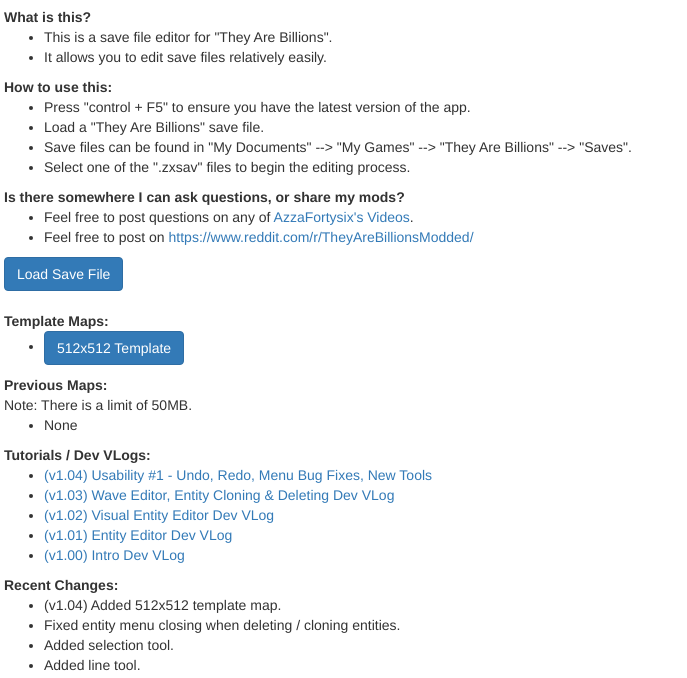
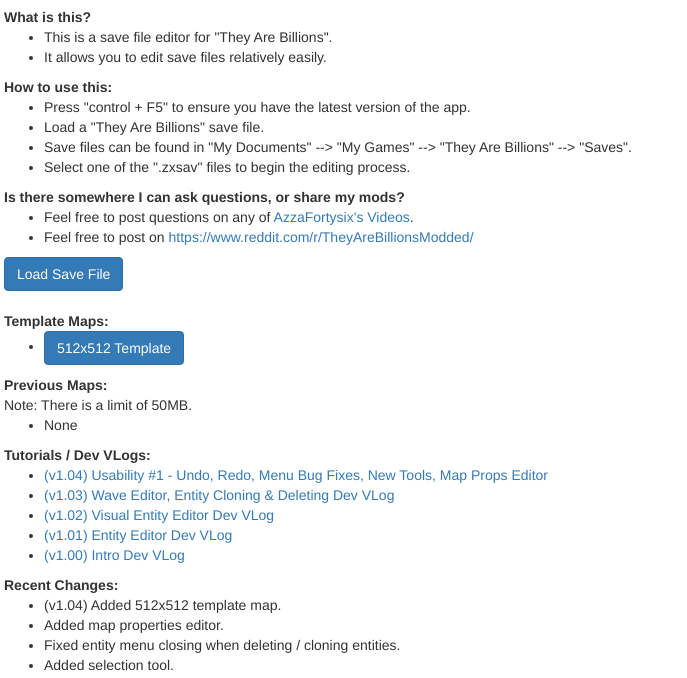
Before and after one commit to ash47/TheyAreBillionsModKit, a plain HTML site: page MapEditorHtml/index.html in a window 1280 px wide. Shown: the part 97-775 px from the top of the page, without its empty margins (0-687 px from the left). Drawn offline with Linux system fonts and the light colour scheme.

Commit message:
update change logs

```diff
--- a/MapEditorHtml/index.html
+++ b/MapEditorHtml/index.html
@@ -74,7 +74,7 @@
 		<div class="instructions">
 			<b>Tutorials / Dev VLogs:</b>
 			<ul>
-				<li><a href="https://youtu.be/-SaHRWIOeGg" target="_blank">(v1.04) Usability #1 - Undo, Redo, Menu Bug Fixes, New Tools</a></li>
+				<li><a href="https://youtu.be/-SaHRWIOeGg" target="_blank">(v1.04) Usability #1 - Undo, Redo, Menu Bug Fixes, New Tools, Map Props Editor</a></li>
 				<li><a href="https://youtu.be/-SaHRWIOeGg" target="_blank">(v1.03) Wave Editor, Entity Cloning &amp; Deleting Dev VLog</a></li>
 				<li><a href="https://youtu.be/M2q5kzGbU88" target="_blank">(v1.02) Visual Entity Editor Dev VLog</a></li>
 				<li><a href="https://www.youtube.com/watch?v=XlppfGtDcNs" target="_blank">(v1.01) Entity Editor Dev VLog</a></li>
@@ -86,6 +86,7 @@
 			<b>Recent Changes:</b>
 			<ul>
 				<li>(v1.04) Added 512x512 template map.</li>
+				<li>Added map properties editor.</li>
 				<li>Fixed entity menu closing when deleting / cloning entities.</li>
 				<li>Added selection tool.</li>
 				<li>Added line tool.</li>
```
